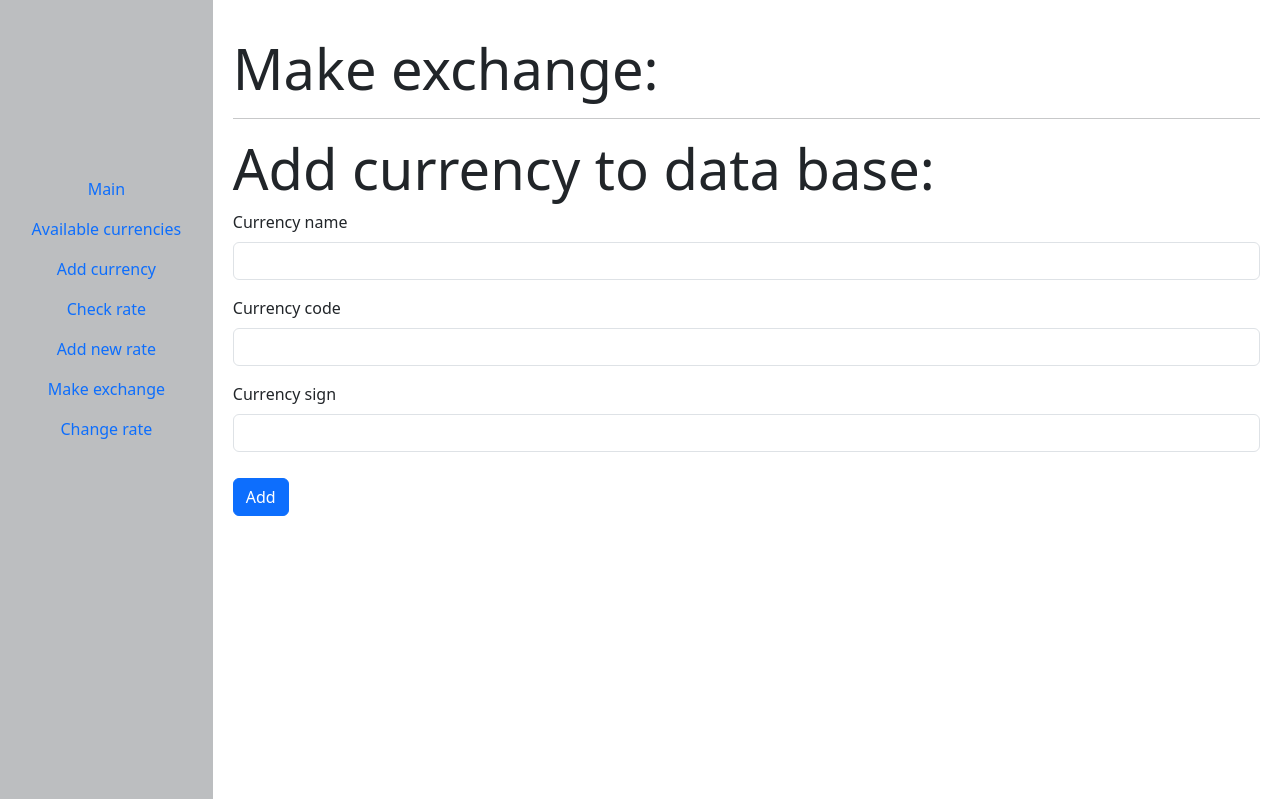
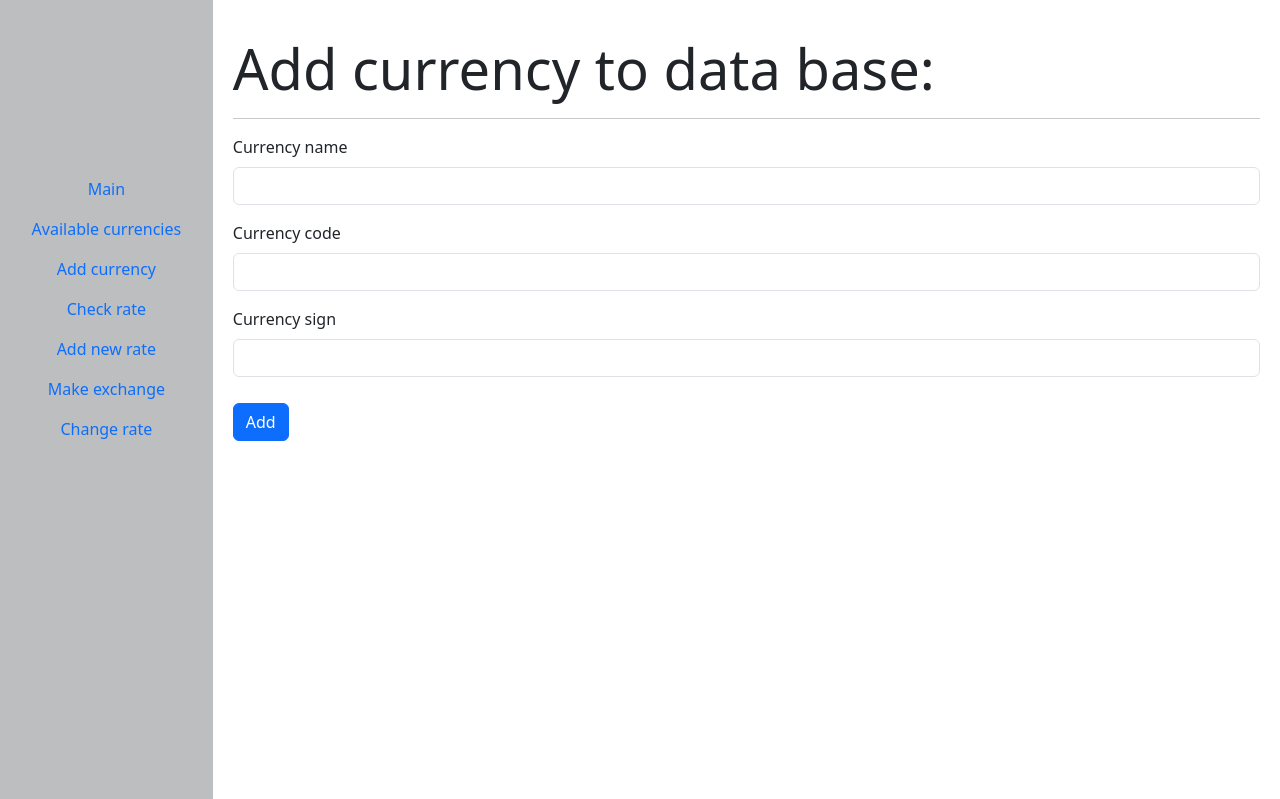
Before and after one commit to ilyag26/currency-exchanger, a Flask app: page /add_currency in a window 1280 px wide. Run offline with Flask 3, Linux system fonts and the light colour scheme.

Commit message:
frontend bugs fixed

```diff
--- a/templates/pages/currency-add.html
+++ b/templates/pages/currency-add.html
@@ -36,11 +36,10 @@
         <ul>
     </div>
     <div class="main">
-      <h1 class="display-4">Make exchange:</h1>
+      <h1 class="display-4">Add currency to data base:</h1>
       <hr>
       <form action="{{ url_for('exchange_detect') }}" method="GET">
           <div class="mb-3">
-            <h1 class="display-4">Add currency to data base:</h1>
             <form action="{{ url_for('add_currency_result') }}" method="POST">
                 <div class="mb-3">
                   <label for="nameInput" class="form-label">Currency name</label>
--- a/templates/pages/list_currency.html
+++ b/templates/pages/list_currency.html
@@ -39,6 +39,7 @@
             <h1 class="display-4">Available currencies:</h1>
             <hr>
             {% for content in data %}
+            <div class="conteiner">
                 <ul>
                     <li style="font-weight: bold;">Id: {{content.id}}</li>
                     <li>Code: {{content.code}}</li>
@@ -52,5 +53,6 @@
                 {% endfor %}
             </div>
         </div>
+    </div>
 </body>
 </html>
```
Lines whose indentation alone changed are shown as unchanged.
